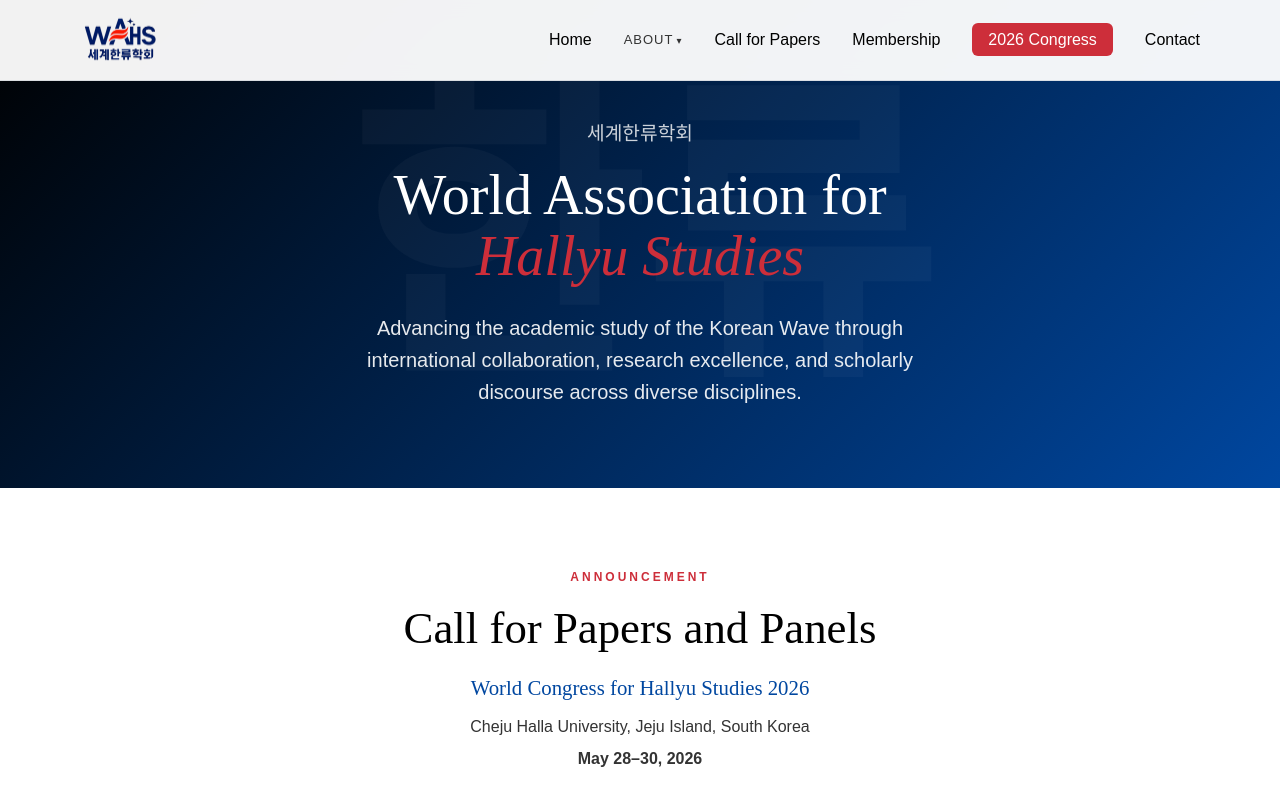
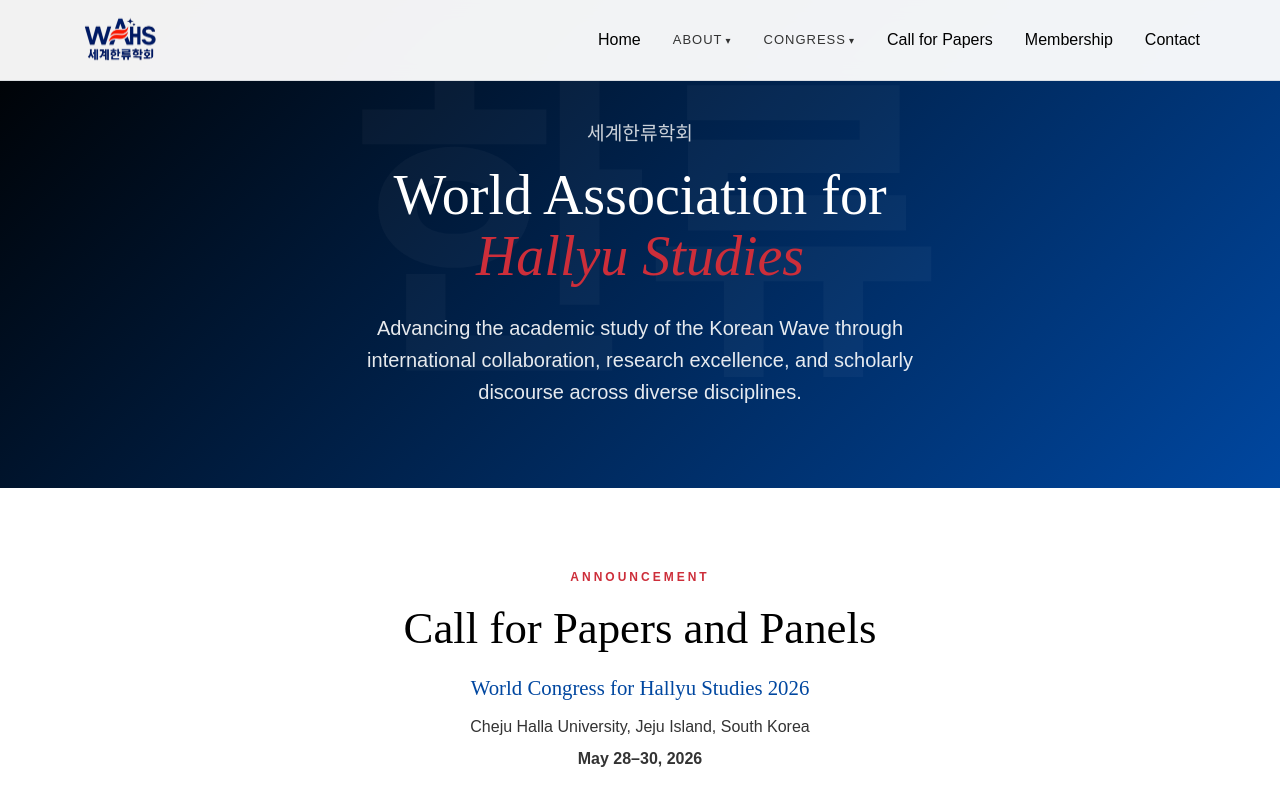
Before and after one commit to willfadeneva/WAHS, a Next.js app: page / in a window 1280 px wide. Shown: the top 796 px of the page. Built offline with nearby package versions, Linux system fonts and the light colour scheme.

Commit message:
Congress dropdown menu with 2026 Congress as submenu item

```diff
--- a/src/components/MainNav.tsx
+++ b/src/components/MainNav.tsx
@@ -7,6 +7,7 @@ import Image from 'next/image';
 export default function MainNav() {
   const [isMenuOpen, setIsMenuOpen] = useState(false);
   const [aboutOpen, setAboutOpen] = useState(false);
+  const [congressOpen, setCongressOpen] = useState(false);
 
   return (
     <nav className="main-nav">
@@ -44,9 +45,18 @@ export default function MainNav() {
               <li><Link href="/2026/board-members" onClick={() => { setIsMenuOpen(false); setAboutOpen(false); }}>Board Members</Link></li>
             </ul>
           </li>
+          <li className="nav-dropdown-parent"
+              onMouseEnter={() => setCongressOpen(true)}
+              onMouseLeave={() => setCongressOpen(false)}>
+            <button className="nav-dropdown-trigger" onClick={() => setCongressOpen(!congressOpen)}>
+              Congress <span className="nav-dropdown-arrow">▾</span>
+            </button>
+            <ul className={`nav-dropdown${congressOpen ? ' nav-dropdown-open' : ''}`}>
+              <li><Link href="/2026" onClick={() => { setIsMenuOpen(false); setCongressOpen(false); }}>2026 Congress</Link></li>
+            </ul>
+          </li>
           <li><Link href="/2026/submissions">Call for Papers</Link></li>
           <li><Link href="/membership">Membership</Link></li>
-          <li><Link href="/2026" className="main-nav-congress">2026 Congress</Link></li>
           <li><a href="#contact" onClick={() => setIsMenuOpen(false)}>Contact</a></li>
         </ul>
       </div>
```
